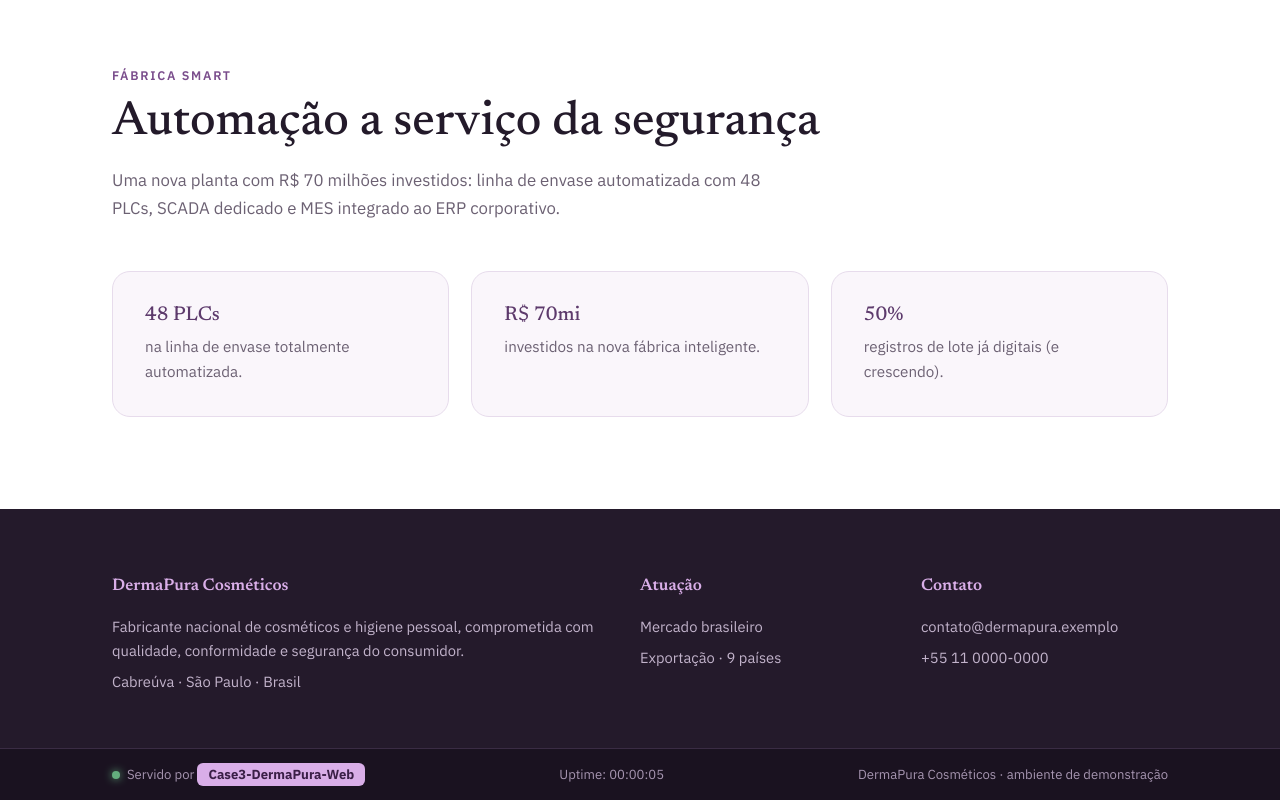
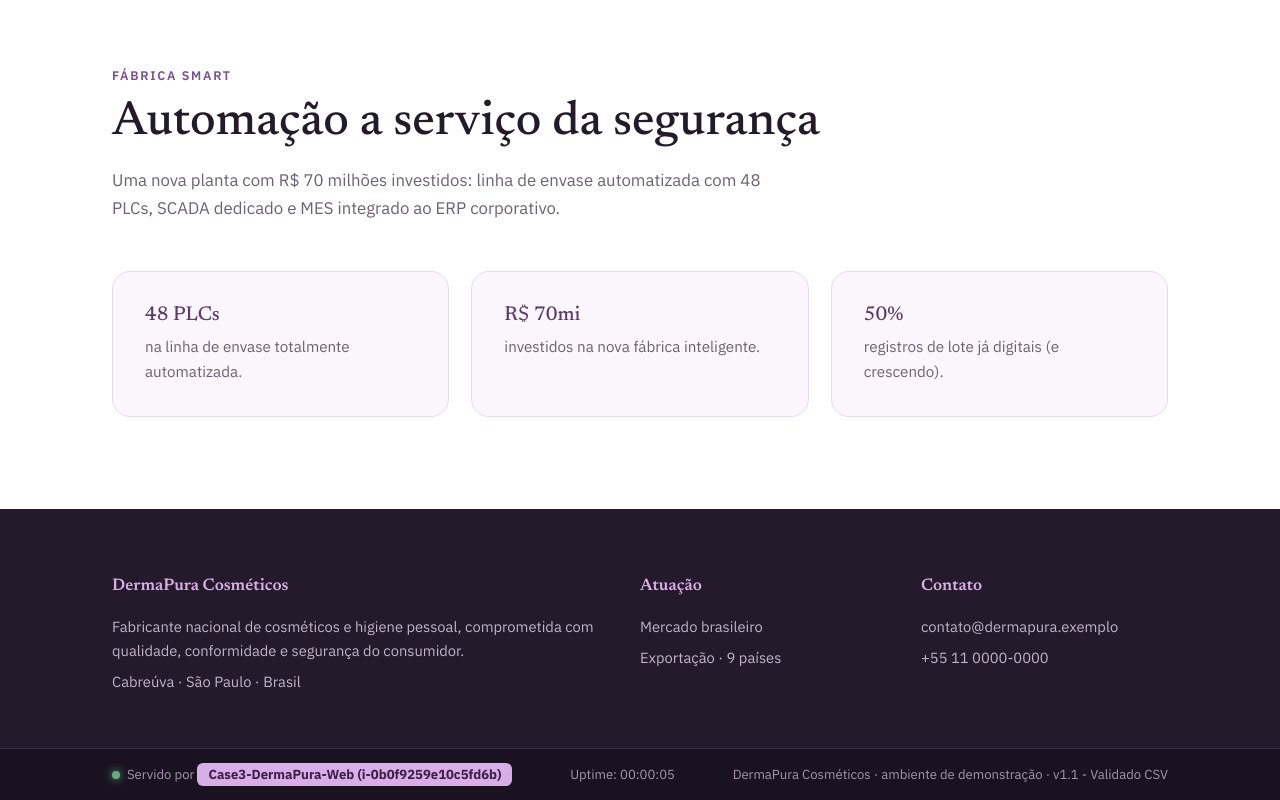
Before and after one commit to vic-cavalcant3/unisenai-case3-dermapura, a plain HTML site: page index.html in a window 1280 px wide. Shown: the part 2283-3083 px from the top of the page. Drawn offline with Linux system fonts and the light colour scheme.

Commit message:
ci: valida pipeline v1.1

```diff
--- a/index.html
+++ b/index.html
@@ -155,13 +155,13 @@
   <div class="infra"><div class="wrap">
     <span><span class="dot"></span>Servido por <span class="badge" id="host">Case3-DermaPura-Web</span></span>
     <span>Uptime: <span id="up">00:00:00</span></span>
-    <span>DermaPura Cosméticos · ambiente de demonstração</span>
+    <span>DermaPura Cosméticos · ambiente de demonstração · v1.1 - Validado CSV</span>
   </div></div>
 </footer>
 
 <script>
   /* >>> ALUNO: altere INSTANCE_LABEL em CADA instância EC2 para visualizar o Auto Scaling pelo balanceador <<< */
-  const INSTANCE_LABEL = "Case3-DermaPura-Web";
+  const INSTANCE_LABEL = "Case3-DermaPura-Web (i-0b0f9259e10c5fd6b)";
   document.getElementById("host").textContent = INSTANCE_LABEL;
   document.title = "DermaPura Cosméticos · " + INSTANCE_LABEL;
   const t0=Date.now();
```
